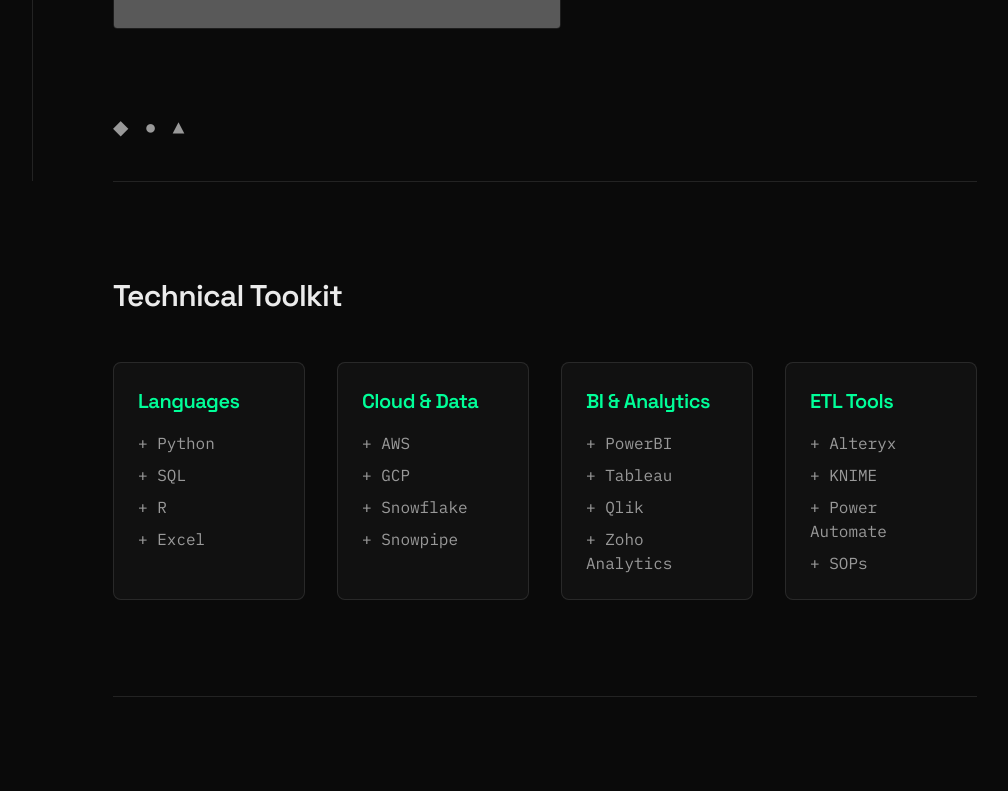
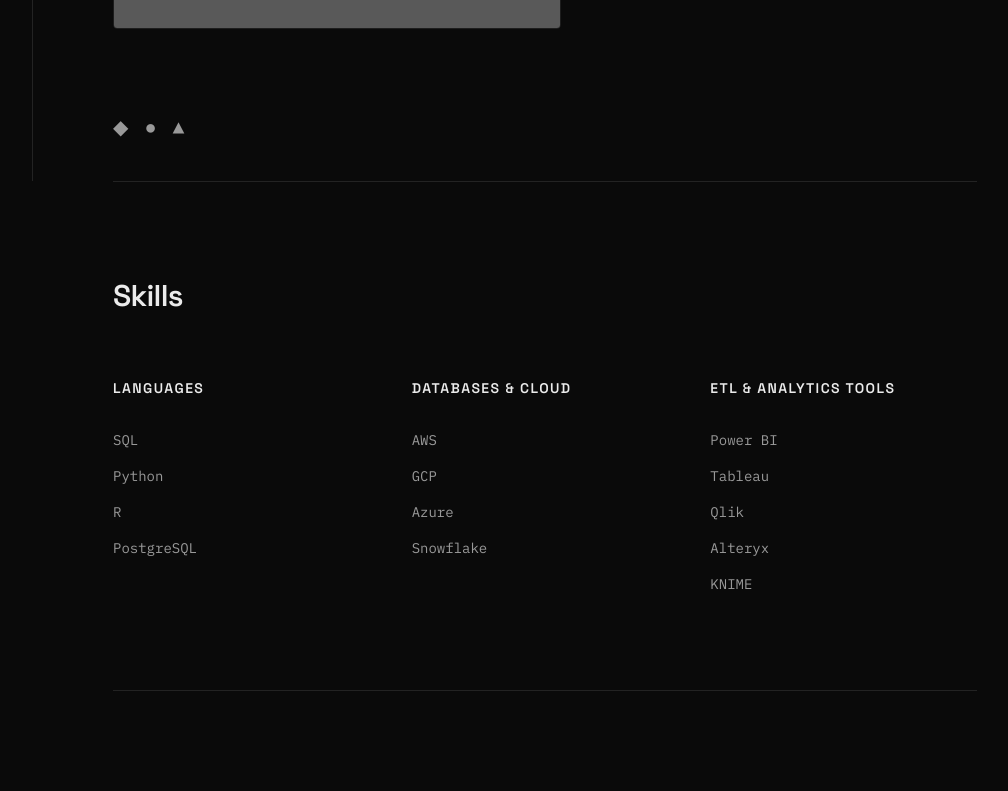
Before and after one commit to anchan26/data-portfolio, a React (Vite) app: page / in a window 1280 px wide. Shown: the part 619-1410 px from the top of the page, without its empty margins (207-1215 px from the left). Built offline with nearby package versions, Linux system fonts and the light colour scheme; grey boxes are pictures that could not be loaded.

Commit message:
Reorganize skills into Languages, Databases/Cloud, and ETL Tools

```diff
--- a/src/components/portfolio/SkillsSection.tsx
+++ b/src/components/portfolio/SkillsSection.tsx
@@ -1,24 +1,48 @@
+import { motion } from 'framer-motion';
+
 const skillCategories = [
-  { title: 'Languages', skills: ['Python', 'SQL', 'R', 'Excel'] }, /* [cite: 34] */
-  { title: 'Cloud & Data', skills: ['AWS', 'GCP', 'Snowflake', 'Snowpipe'] }, /* [cite: 7, 34, 35] */
-  { title: 'BI & Analytics', skills: ['PowerBI', 'Tableau', 'Qlik', 'Zoho Analytics'] }, /* [cite: 17, 35] */
-  { title: 'ETL Tools', skills: ['Alteryx', 'KNIME', 'Power Automate', 'SOPs'] }, /* [cite: 21, 35] */
+  {
+    title: 'LANGUAGES',
+    skills: ['SQL', 'Python', 'R', 'PostgreSQL']
+  },
+  {
+    title: 'DATABASES & CLOUD',
+    skills: ['AWS', 'GCP', 'Azure', 'Snowflake']
+  },
+  {
+    title: 'ETL & ANALYTICS TOOLS',
+    skills: ['Power BI', 'Tableau', 'Qlik', 'Alteryx', 'KNIME']
+  }
 ];
 
 export default function SkillsSection() {
   return (
     <section id="skills" className="py-24 border-t border-subtle">
-      <h2 className="text-3xl mb-12">Technical Toolkit</h2>
-      <div className="grid grid-cols-1 md:grid-cols-2 lg:grid-cols-4 gap-8">
-        {skillCategories.map(category => (
-          <div key={category.title} className="bg-surface border border-subtle p-6 rounded-lg">
-            <h3 className="text-xl mb-4 text-primary">{category.title}</h3>
-            <ul className="space-y-2">
-              {category.skills.map(skill => (
-                <li key={skill}>+ {skill}</li>
+      <h2 className="text-3xl mb-16 font-bold text-heading">Skills</h2>
+
+      <div className="grid grid-cols-1 md:grid-cols-3 gap-12 md:gap-8">
+        {skillCategories.map((category, idx) => (
+          <motion.div
+            key={idx}
+            initial={{ opacity: 0, y: 20 }}
+            whileInView={{ opacity: 1, y: 0 }}
+            viewport={{ once: true, margin: "-50px" }}
+            transition={{ duration: 0.5, delay: idx * 0.15 }}
+          >
+            {/* Category Header */}
+            <h3 className="text-sm font-bold tracking-widest text-heading uppercase mb-8">
+              {category.title}
+            </h3>
+
+            {/* Skills List */}
+            <ul className="space-y-4">
+              {category.skills.map((skill, i) => (
+                <li key={i} className="font-mono text-sm text-foreground/70 hover:text-primary transition-colors cursor-default">
+                  {skill}
+                </li>
               ))}
             </ul>
-          </div>
+          </motion.div>
         ))}
       </div>
     </section>
```
